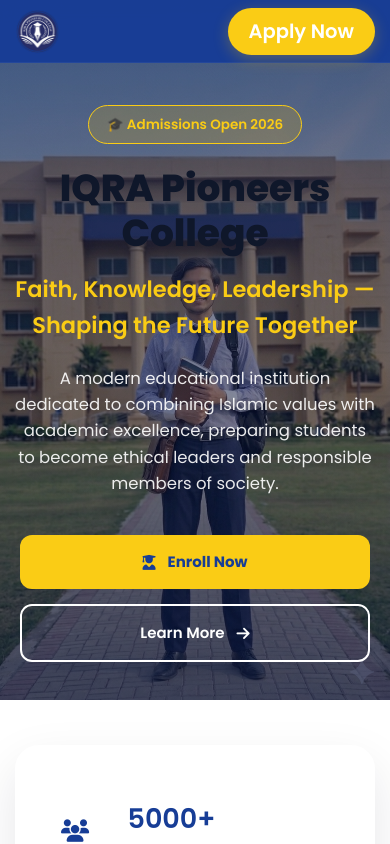
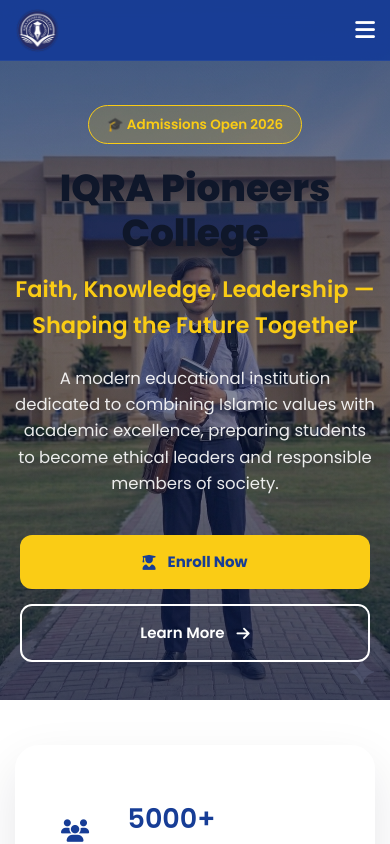
Before and after one commit to coder-363/-iQRA-website, a React (Vite) app: page / in a window 390 px wide. Shown: the top 844 px of the page. Built offline with nearby package versions, Linux system fonts and the light colour scheme.

Commit message:
Restore mobile menu toggle visibility

```diff
--- a/src/index.css
+++ b/src/index.css
@@ -3219,6 +3219,16 @@
     }
 
     /* Fixed Navbar & Menu Visibility */
+    .mobile-toggle {
+        display: block !important;
+        font-size: 1.5rem;
+        color: white;
+    }
+
+    .nav-actions .apply-btn {
+        display: none !important;
+    }
+
     .navbar {
         padding: 0.5rem 0 !important;
     }
```
